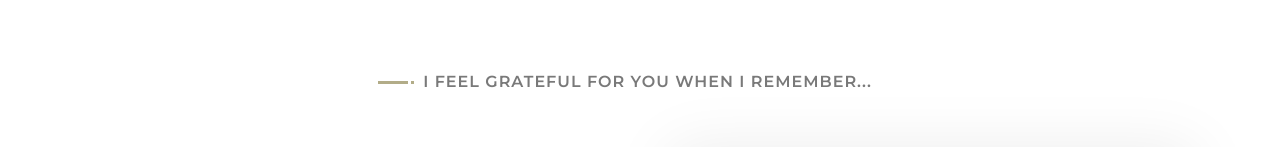
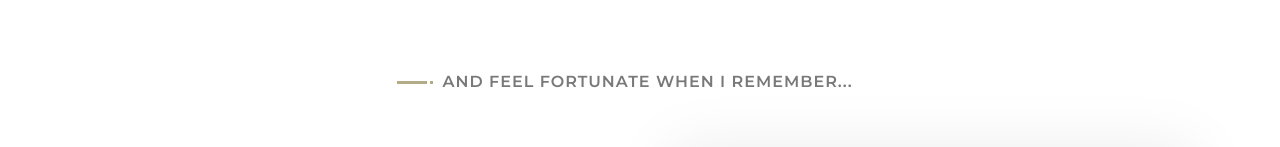
Before and after one commit to adnguyen/nikki, a plain HTML site: page index.html in a window 1280 px wide. Shown: the part 727-874 px from the top of the page. Drawn offline with nearby package versions, Linux system fonts and the light colour scheme.

Commit message:
Update index.html

```diff
--- a/index.html
+++ b/index.html
@@ -53,7 +53,7 @@
         <div class="experience" id="experience">
             <div class="container">
                 <header class="section-header text-center wow zoomIn" data-wow-delay="0.1s">
-                    <p>I feel grateful for you when I remember...</p>
+                    <p>And feel fortunate when I remember...</p>
                     <h2></h2>
                 </header>
                 <div class="timeline">
```
